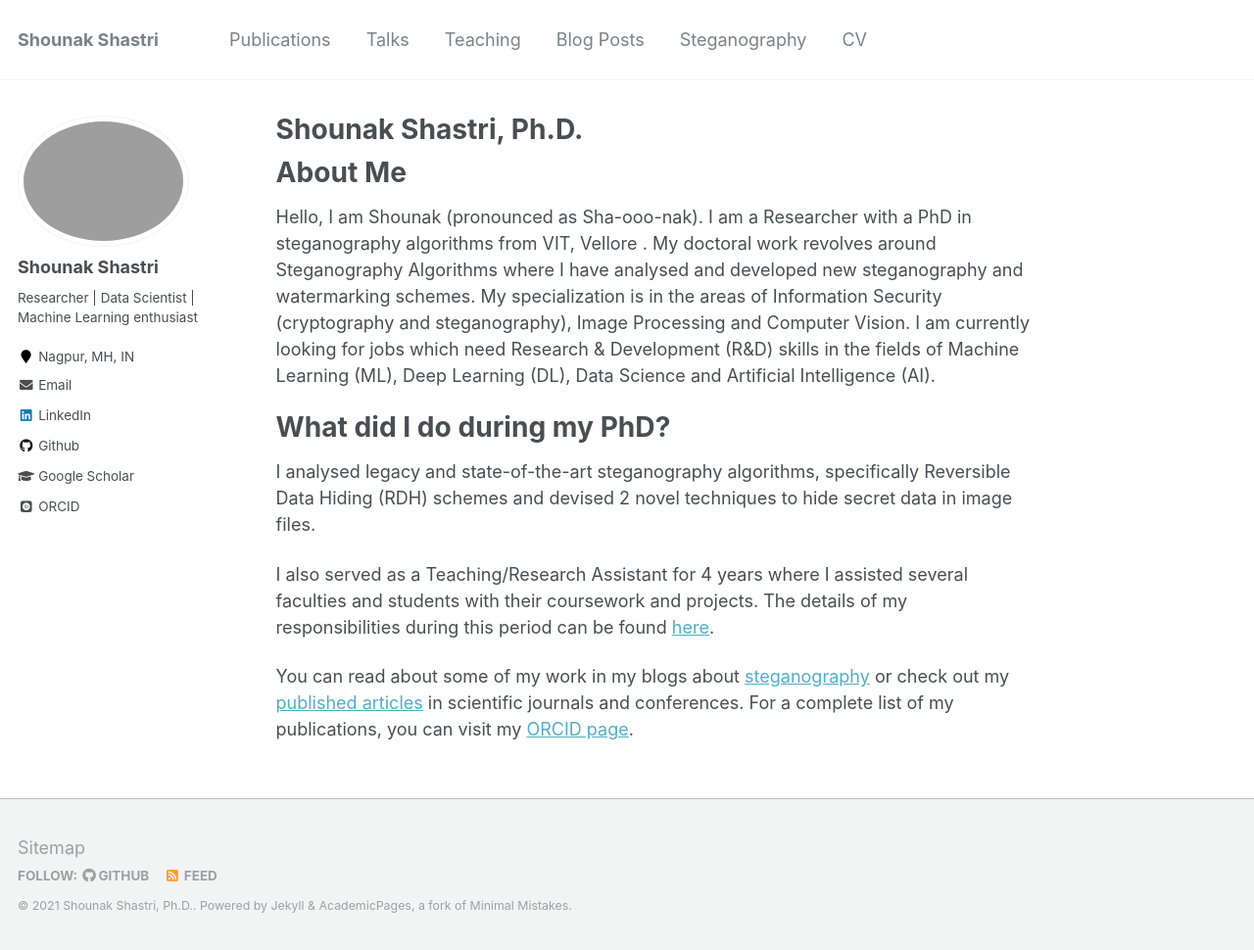
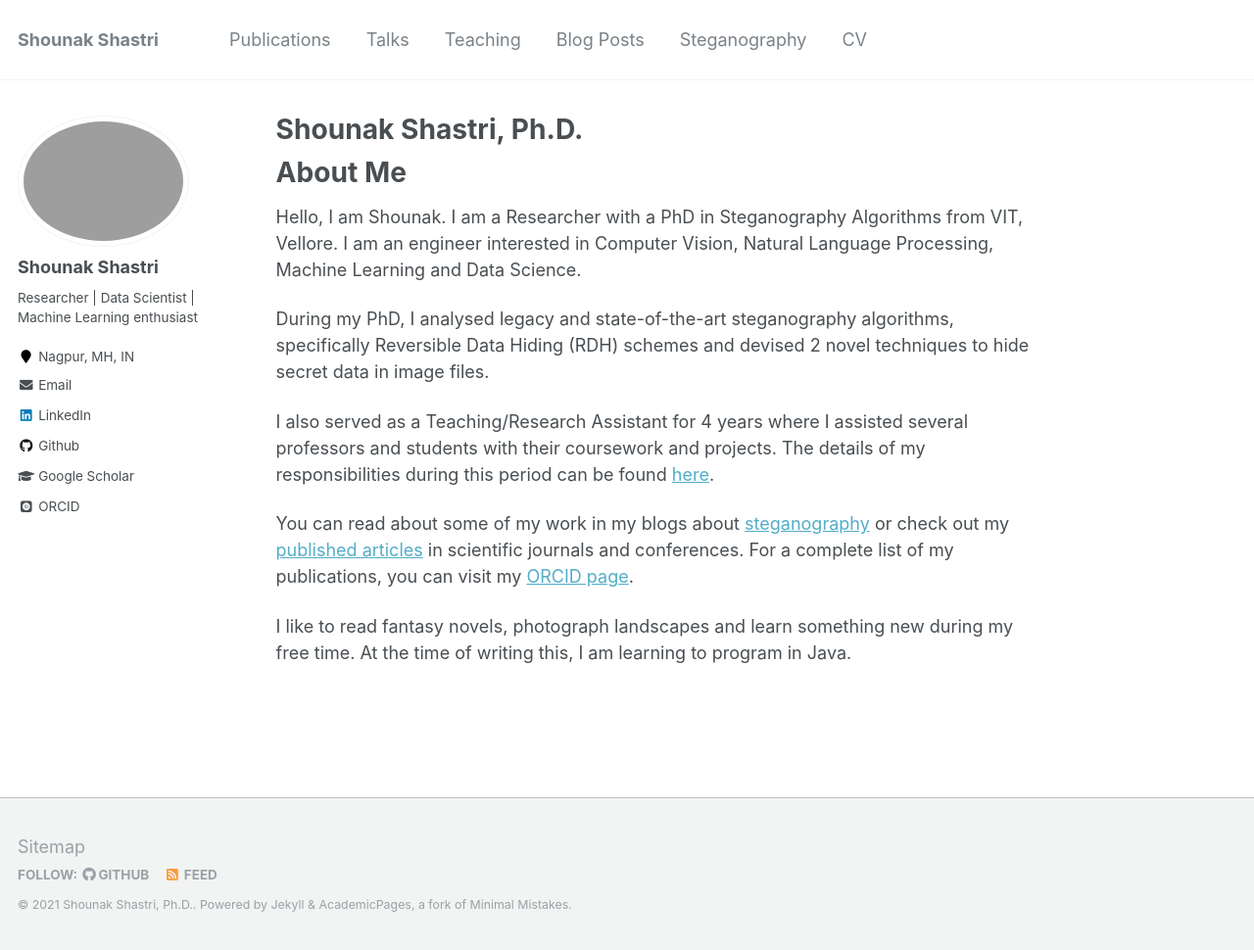
Before and after one commit to shounakshastri/shounakshastri.github.io, a Jekyll site: the page built from _pages/about.md, in a window 1280 px wide and 970 px high. Shown: the whole window at 98% size. Built offline with Jekyll 4.4.1, drawn with Linux system fonts in a browser that asks for light colours; some web fonts are replaced.

Commit message:
Updated about me

```diff
--- a/_pages/about.md
+++ b/_pages/about.md
@@ -10,12 +10,12 @@ redirect_from:
 
 About Me
 ===
-Hello, I am Shounak (pronounced as Sha-ooo-nak). I am a Researcher with a PhD in steganography algorithms from VIT, Vellore . My doctoral work revolves around Steganography Algorithms where I have analysed and developed new steganography and watermarking schemes. My specialization is in the areas of Information Security (cryptography and steganography), Image Processing and Computer Vision. I am currently looking for jobs which need Research & Development (R&D) skills in the fields of Machine Learning (ML), Deep Learning (DL), Data Science and Artificial Intelligence (AI).
+Hello, I am Shounak. I am a Researcher with a PhD in Steganography Algorithms from VIT, Vellore. I am an engineer interested in Computer Vision, Natural Language Processing, Machine Learning and Data Science.
 
-What did I do during my PhD?
-===
-I analysed legacy and state-of-the-art steganography algorithms, specifically Reversible Data Hiding (RDH) schemes and devised 2 novel techniques to hide secret data in image files.
+During my PhD, I analysed legacy and state-of-the-art steganography algorithms, specifically Reversible Data Hiding (RDH) schemes and devised 2 novel techniques to hide secret data in image files.
 
-I also served as a Teaching/Research Assistant for 4 years where I assisted several faculties and students with their coursework and projects. The details of my responsibilities during this period can be found [here](https://shounakshastri.github.io/teaching/).
+I also served as a Teaching/Research Assistant for 4 years where I assisted several professors and students with their coursework and projects. The details of my responsibilities during this period can be found [here](https://shounakshastri.github.io/teaching/).
 
 You can read about some of my work in my blogs about [steganography](https://shounakshastri.github.io/Steganography/) or check out my [published articles](https://shounakshastri.github.io/publications/) in scientific journals and conferences. For a complete list of my publications, you can visit my [ORCID page](https://orcid.org/0000-0002-2247-9046).
+
+I like to read fantasy novels, photograph landscapes and learn something new during my free time. At the time of writing this, I am learning to program in Java.
```
